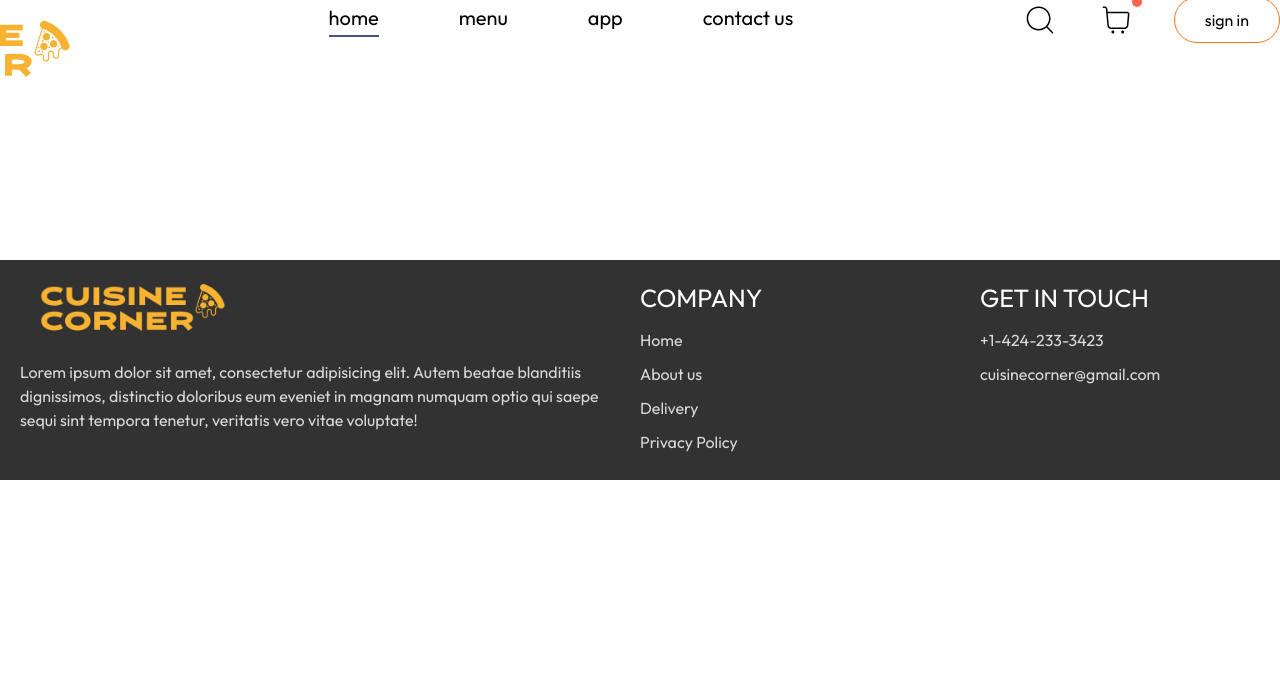
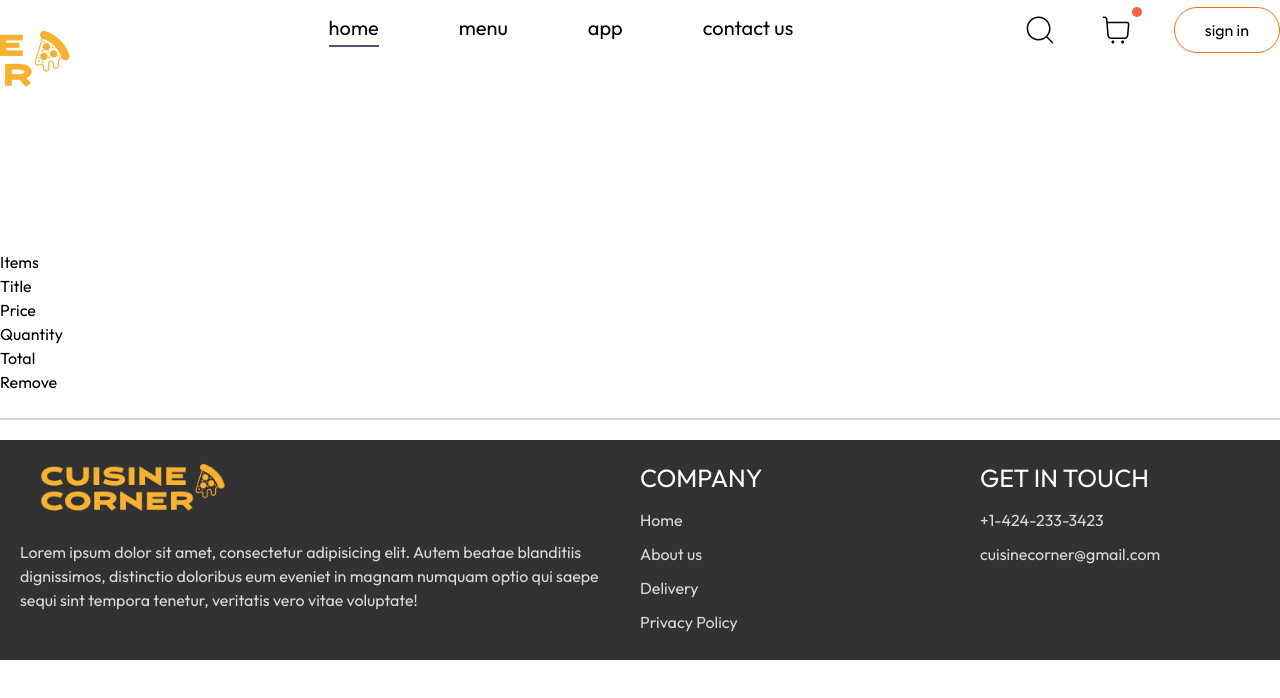
Before and after one commit to khoi0102/CusineCorner, a React (Vite) app in the folder frontend/: page /cart in a window 1280 px wide. Shown: the top 698 px of the page. Built offline with nearby package versions, Linux system fonts and the light colour scheme.

Commit message:
Create a Cart page to store items when added to cart

```diff
--- a/frontend/src/components/Navbar/Navbar.css
+++ b/frontend/src/components/Navbar/Navbar.css
@@ -3,7 +3,7 @@
 @tailwind utilities;
 
 .navbar {
-    padding-top: 1.25rem; /* py-5 */
+    padding-top: 30px; /* py-5 */
     padding-bottom: 1.25rem;
     display: flex; /* flex */
     justify-content: space-between; /* justify-between */
--- a/frontend/src/components/Navbar/Navbar.jsx
+++ b/frontend/src/components/Navbar/Navbar.jsx
@@ -2,6 +2,7 @@ import React, {useState} from 'react';
 import './Navbar.css';
 import {assets} from '../../assets/assets.js';
 import {CiSearch, CiShoppingCart} from "react-icons/ci";
+import {Link} from "react-router-dom";
 
 console.log('Navbar Assets:', assets);
 
@@ -9,21 +10,21 @@ function Navbar({setShowLogin}) {
     const [menu, setMenu] = useState('home')
     return (
         <div className='navbar' style={{marginTop: '-100px', marginLeft: '-200px'}}>
-            <img src={assets.logo} alt="Logo" className='logo'/>
+           <Link to="/"> <img src={assets.logo} alt="Logo" className='logo'/></Link>
             <div style={{marginTop: '-100px'}}>
                 <ul className="navbar-menu" style={{fontSize: '20px'}}>
-                    <li onClick={() => setMenu('home')} className={menu === "home" ? "active" : ""}>home</li>
-                    <li onClick={() => setMenu('menu')} className={menu === "menu" ? "active" : ""}>menu</li>
-                    <li onClick={() => setMenu('mobile-app')} className={menu === "mobile-app" ? "active" : ""}>app</li>
-                    <li onClick={() => setMenu('contact-us')} className={menu === "contact-us" ? "active" : ""}>contact
+                    <Link to="/" onClick={() => setMenu('home')} className={menu === "home" ? "active" : ""}>home</Link>
+                    <a href='#explore-menu' onClick={() => setMenu('menu')} className={menu === "menu" ? "active" : ""}>menu</a>
+                    <a href='#app-download' onClick={() => setMenu('mobile-app')} className={menu === "mobile-app" ? "active" : ""}>app</a>
+                    <a href="footer" onClick={() => setMenu('contact-us')} className={menu === "contact-us" ? "active" : ""}>contact
                         us
-                    </li>
+                    </a>
                 </ul>
             </div>
             <div className="navbar-right" style={{marginTop: '-100px'}}>
                 <CiSearch className="search-icon" style={{position: 'relative'}}/>
                 <div className="navbar-search-icon">
-                    <CiShoppingCart className="basket-icon"/>
+                    <Link to='/cart'><CiShoppingCart className="basket-icon"/></Link>
                     <div className="dot"></div>
                 </div>
                 <button onClick={()=>setShowLogin(true)}>sign in</button>
--- a/frontend/src/pages/Cart/Cart.jsx
+++ b/frontend/src/pages/Cart/Cart.jsx
@@ -1,11 +1,35 @@
-import React from 'react'
+import React, {useContext} from 'react'
 import './Cart.css'
-function Cart(){
-    return(
+import {StoreContext} from "../../context/StoreContext.jsx";
 
-            <div>
+function Cart() {
+    const {cartItems, food_list, removeFromCart} = useContext(StoreContext)
+    return (
 
+        <div className='cart'>
+            <div className="cart-items">
+                <div className="cart-items-title">
+                    <p>Items</p>
+                    <p>Title</p>
+                    <p>Price</p>
+                    <p>Quantity</p>
+                    <p>Total</p>
+                    <p>Remove</p>
+                </div>
+                <br/>
+                <hr/>
+                {food_list.map((item,index)=>{
+                    if (cartItems[item._id]>0){
+                        return(
+                            <div className="cart-items-title cart-items-item" >
+                                <p>{item.name}</p>
+                            </div>
+                        )
+                    }
+                })}
             </div>
+        </div>
     )
 }
+
 export default Cart
```
